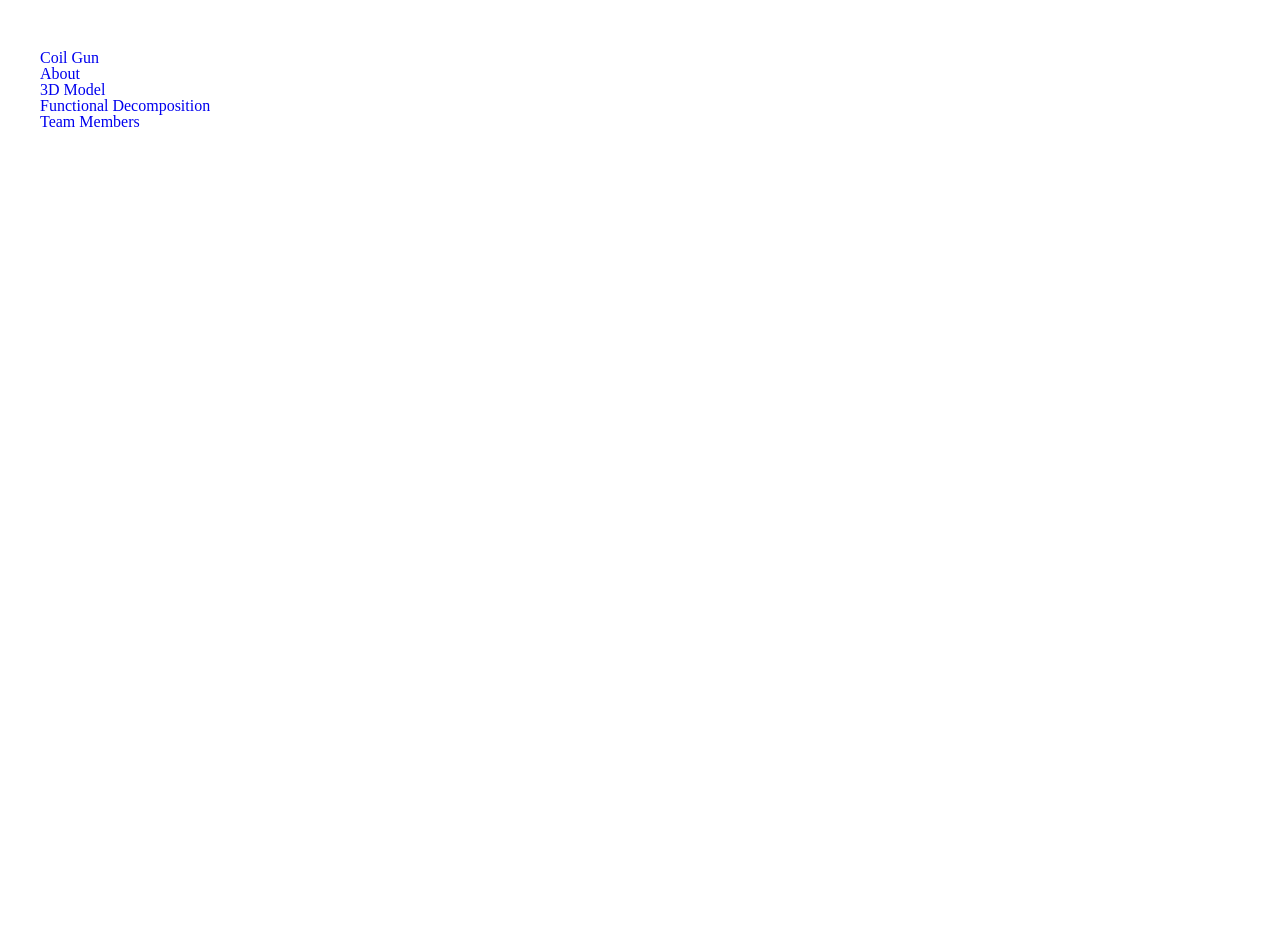
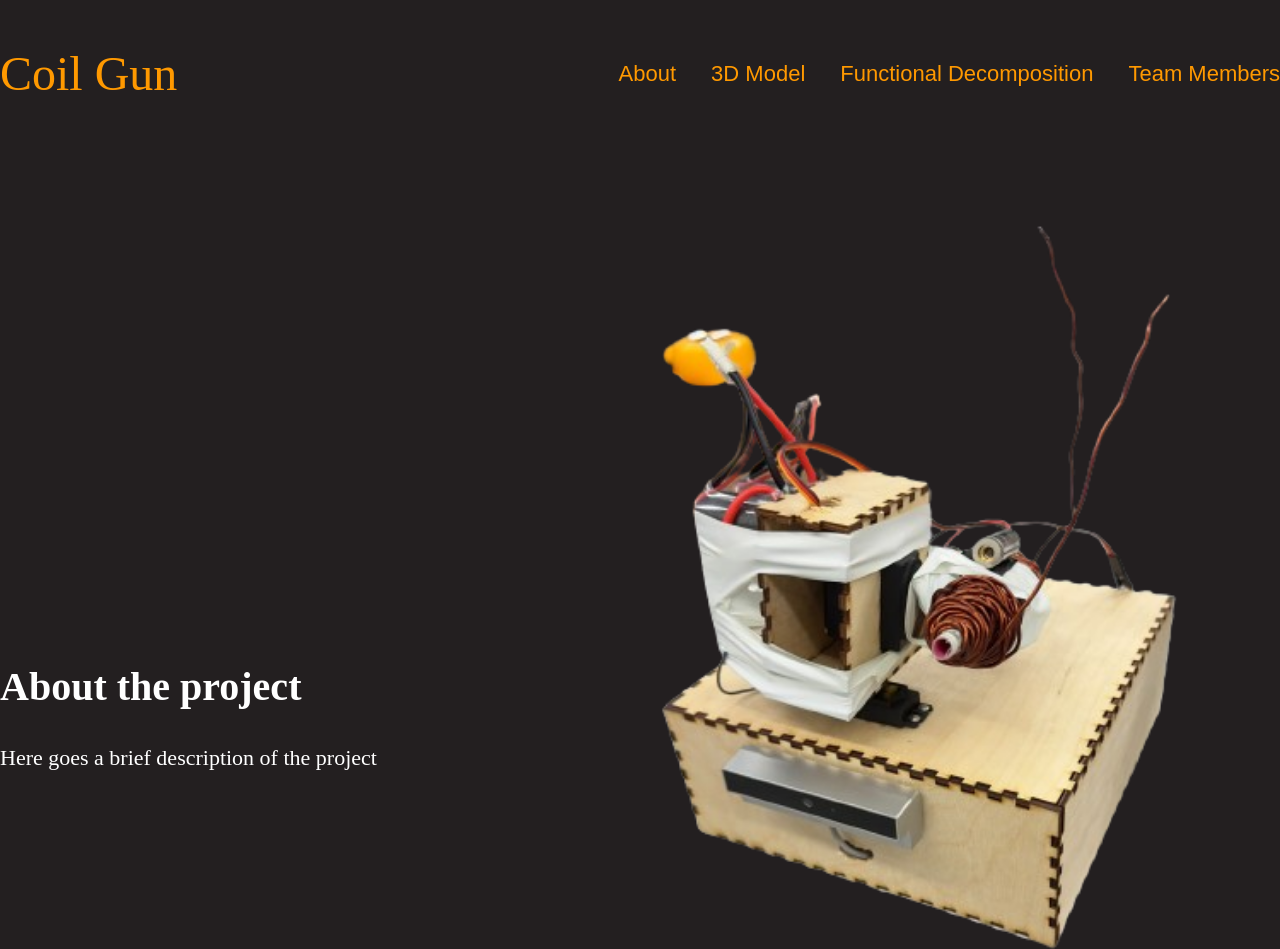
Before and after one commit to teomunjishvilii/seniordesign-coil-gun-website, a plain HTML site: page index.html in a window 1280 px wide. Before the commit the page ends 800 px from the top, so only its background shows below. Drawn offline with Linux system fonts and the light colour scheme.

Commit message:
adding html

```diff
--- a/index.html
+++ b/index.html
@@ -20,7 +20,7 @@
           </div>
 
           <!-- Navigation -->
-          <div>
+          <div class="navigation">
             <nav>
               <ul>
                 <li><a href="#">About</a></li>
@@ -35,7 +35,25 @@
     </header>
 
     <!-- Main Content -->
-    <main></main>
+    <main>
+      <!-- About Section -->
+      <section>
+        <div class="about_section" id="about_section">
+          <div class="about_section_wrapper container">
+            <!-- Text Block -->
+            <div class="text_block">
+              <h3>About the project</h3>
+              <p>Here goes a brief description of the project</p>
+            </div>
+
+            <!-- Image Block -->
+            <div class="image_block">
+              <img src="./assets/project-image.png" alt="project-image" />
+            </div>
+          </div>
+        </div>
+      </section>
+    </main>
 
     <!-- Footer -->
     <footer></footer>
--- a/styles/components/_components.scss
+++ b/styles/components/_components.scss
@@ -3,7 +3,45 @@
 // }
 
 .container {
-  max-width: 1200px;
+  max-width: 1300px;
   width: 100%;
   margin: 0 auto;
 }
+
+/* About Section */
+.about_section {
+  background-color: #231f20;
+  height: auto;
+
+  .about_section_wrapper {
+    display: flex;
+    justify-content: space-between;
+    align-items: center;
+
+    .text_block {
+      width: 47%;
+
+      h3 {
+        font-size: 40px;
+        color: #ffffff;
+        font-weight: 700;
+      }
+
+      p {
+        font-size: 22px;
+        color: #ffffff;
+        font-weight: 300;
+        margin-top: 40px;
+      }
+    }
+
+    .image_block {
+      width: 50%;
+
+      img {
+        width: 100%;
+        object-fit: cover;
+      }
+    }
+  }
+}
--- a/styles/components/_header.scss
+++ b/styles/components/_header.scss
@@ -1,14 +1,34 @@
 header {
   .header {
-    padding-top: 50px;
+    padding: 50px 0 50px 0;
+    background-color: #231f20;
 
     .header_wrapper {
+      display: flex;
+      justify-content: space-between;
+      align-items: center;
+
       .logo {
         a {
           font-size: 48px;
-          color: yellow;
-          color: $primary-color;
-          font-family: "Overpass", sans-serif;
+          color: #ff9900;
+        }
+      }
+
+      .navigation {
+        nav {
+          ul {
+            display: flex;
+            column-gap: 35px;
+
+            li {
+              a {
+                font-size: 22px;
+                color: #ff9900;
+                font-family: "Overpass", sans-serif;
+              }
+            }
+          }
         }
       }
     }
```
Also changed, not shown: assets/project-image.png (added), styles/css/global.css, 1 other file.
